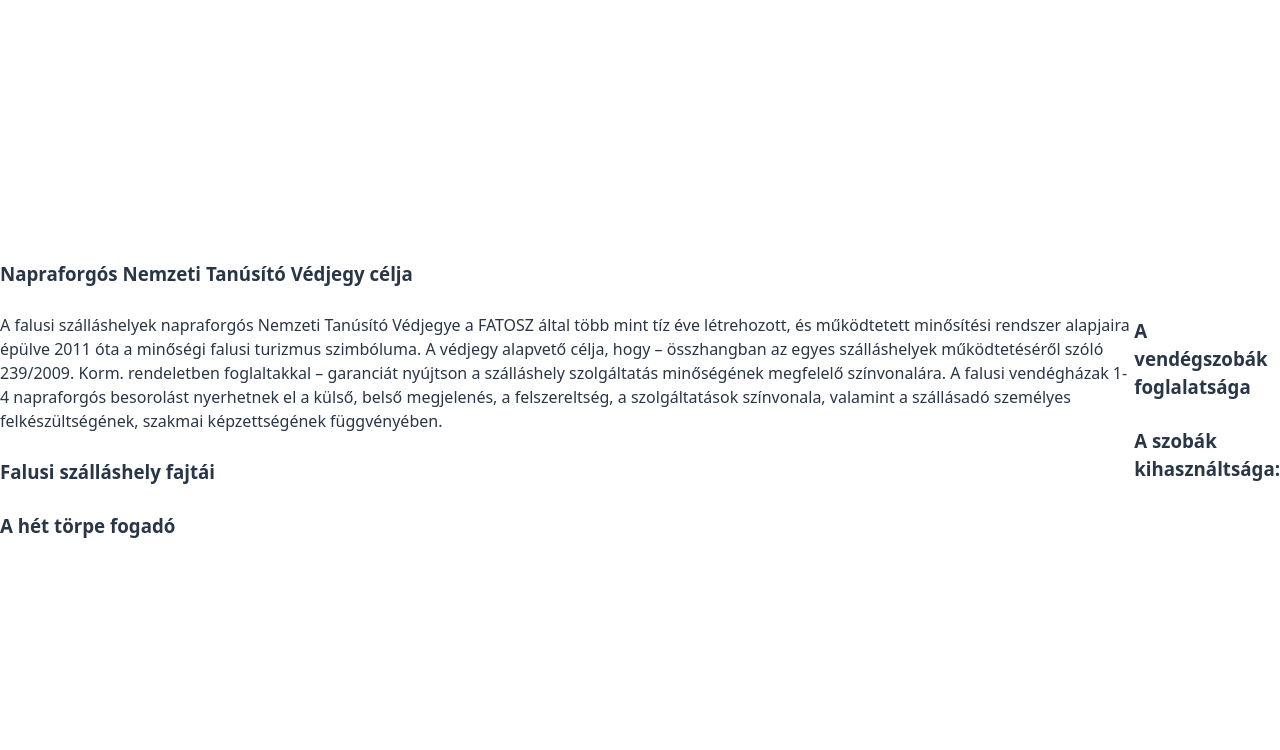
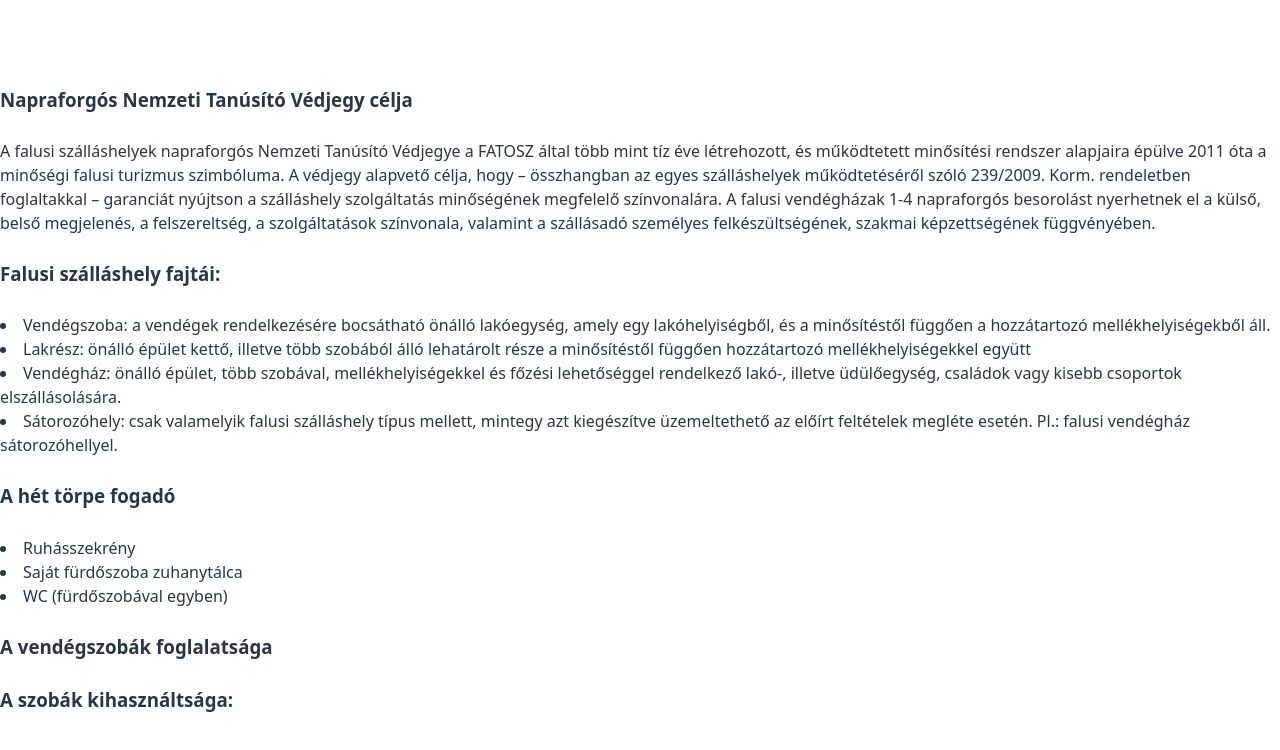
Before and after one commit to Petya6666/Fogado_PalPet, a React (Vite) app in the folder Frontend/: page / in a window 1280 px wide. Shown: the top 750 px of the page. Built offline with nearby package versions, Linux system fonts and the light colour scheme.

Commit message:
frontend vlatozas + postman

```diff
--- a/Frontend/index.html
+++ b/Frontend/index.html
@@ -1,55 +1,12 @@
-<!DOCTYPE html>
-
-
+<!doctype html>
 <html lang="en">
-<head>
-
-  <title>Beiskolázás</title>
-  <meta charset="utf-8">
-
-
-</head>
-<body>
-<div>
-    <div>
-
-    </div>
-</div>
-<div>
-      <div>
-            <div>
-              <h3>Napraforgós Nemzeti Tanúsító Védjegy célja</h3>
-                A falusi szálláshelyek napraforgós Nemzeti Tanúsító Védjegye a FATOSZ által több mint tíz éve létrehozott, és működtetett minősítési rendszer alapjaira épülve 2011 óta a minőségi falusi turizmus szimbóluma. A védjegy alapvető célja, hogy – összhangban az egyes szálláshelyek működtetéséről szóló 239/2009. Korm. rendeletben foglaltakkal – garanciát nyújtson a szálláshely szolgáltatás minőségének megfelelő színvonalára.  A falusi vendégházak 1-4 napraforgós besorolást nyerhetnek el a külső, belső megjelenés, a felszereltség, a szolgáltatások színvonala, valamint a szállásadó személyes felkészültségének, szakmai képzettségének függvényében. <br>
-                    <p></p>
-                    <p></p>
-            </div>
-            <div>
-                <h3>Falusi szálláshely fajtái</h3>
-
-                      <p>
-                      </p>
-                      <p>
-
-                      </p>
-            </div>
-            <div>
-              <h3>A hét törpe fogadó</h3>
-
-            </div>
-      </div>
-</div>
-<div>
-        <div>
-            <div>
-                <h3>A vendégszobák foglalatsága</h3>
-                <div>
-
-            </div>
-            <div>
-                <h3>A szobák kihasználtsága:</h3>
-            </div>
-        </div>
-</div>
-
-</body>
+  <head>
+    <meta charset="UTF-8" />
+    <meta name="viewport" content="width=device-width, initial-scale=1.0" />
+    <title>Fogado</title>
+  </head>
+  <body>
+    <div id="root"></div>
+    <script type="module" src="/src/main.jsx"></script>
+  </body>
 </html>
--- a/Frontend/src/App.jsx
+++ b/Frontend/src/App.jsx
@@ -6,7 +6,45 @@
 
   return (
     <>
+      <div>
+        <div></div>
+      </div>
+      <div>
+        <div>
+          <div>
+            <h3>Napraforgós Nemzeti Tanúsító Védjegy célja</h3>
+            A falusi szálláshelyek napraforgós Nemzeti Tanúsító Védjegye a FATOSZ által több mint tíz éve létrehozott, és működtetett minősítési rendszer alapjaira épülve 2011 óta a minőségi falusi turizmus szimbóluma. A védjegy alapvető célja, hogy – összhangban az egyes szálláshelyek működtetéséről szóló 239/2009. Korm. rendeletben foglaltakkal – garanciát nyújtson a szálláshely szolgáltatás minőségének megfelelő színvonalára. A falusi vendégházak 1-4 napraforgós besorolást nyerhetnek el a külső, belső megjelenés, a felszereltség, a szolgáltatások színvonala, valamint a szállásadó személyes felkészültségének, szakmai képzettségének függvényében.
+            <br />
+            <p></p>
+            <p></p>
+          </div>
+          <div>
+          <h3>Falusi szálláshely fajtái:</h3>
 
+      <li>Vendégszoba: a vendégek rendelkezésére bocsátható önálló lakóegység, amely egy lakóhelyiségből, és a minősítéstől függően a hozzátartozó mellékhelyiségekből áll.</li>
+      <li>Lakrész: önálló épület kettő, illetve több szobából álló lehatárolt része a minősítéstől függően hozzátartozó mellékhelyiségekkel együtt</li>
+      <li>Vendégház: önálló épület, több szobával, mellékhelyiségekkel és főzési lehetőséggel rendelkező lakó-, illetve üdülőegység, családok vagy kisebb csoportok elszállásolására.</li>
+      <li>Sátorozóhely: csak valamelyik falusi szálláshely típus mellett, mintegy azt kiegészítve üzemeltethető az előírt feltételek megléte esetén. Pl.: falusi vendégház sátorozóhellyel.</li>
+
+          </div>
+          <h3>A hét törpe fogadó</h3>
+
+      <li>Ruhásszekrény</li>
+      <li>Saját fürdőszoba zuhanytálca</li>
+      <li>WC (fürdőszobával egyben)</li>
+        </div>
+      </div>
+      <div>
+        <div>
+          <div>
+            <h3>A vendégszobák foglalatsága</h3>
+            <div></div>
+          </div>
+          <div>
+            <h3>A szobák kihasználtsága:</h3>
+          </div>
+        </div>
+      </div>
     </>
   )
 }
```
Also changed, not shown: 1 other file (tests, documents, lock files or other folders).
